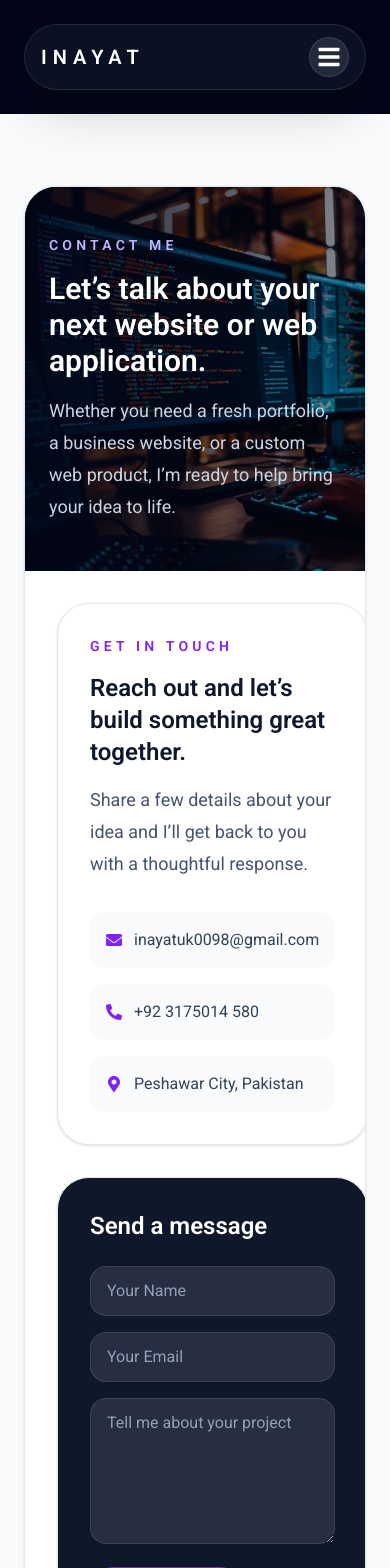
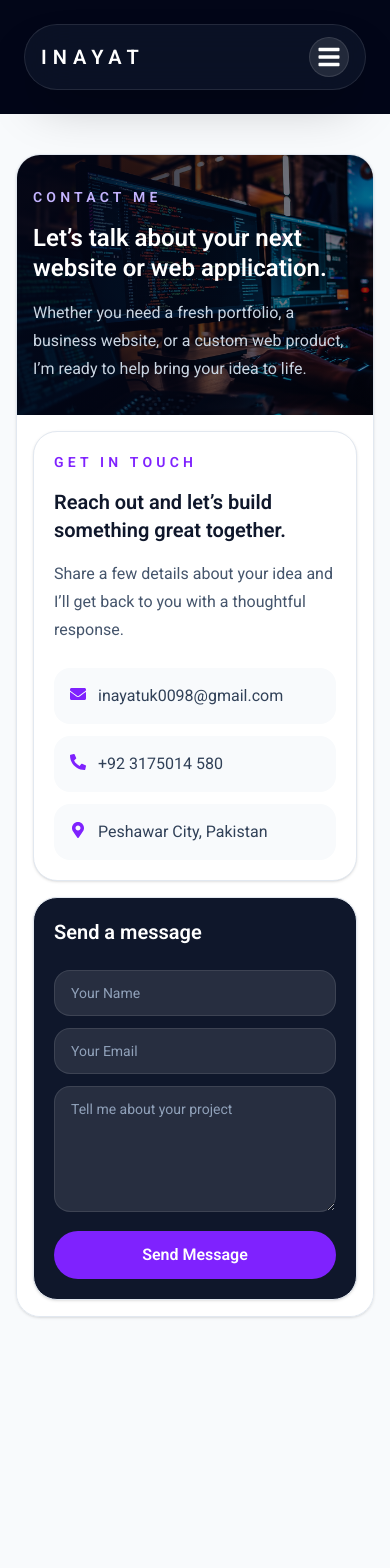
Before and after one commit to inayat1122804/portfolio-website, a React (Vite) app: page /contact in a window 390 px wide. Shown: the top 1568 px of the page. After the commit the page ends 1341 px from the top, so only its background shows below. Built offline with nearby package versions, Linux system fonts and the light colour scheme.

Commit message:
layot has been correct on mobile screen in contact page

```diff
--- a/src/components/ContactPage.jsx
+++ b/src/components/ContactPage.jsx
@@ -47,10 +47,10 @@ const ContactPage = () => {
 
   return (
     <section className="min-h-screen bg-slate-50 text-slate-900">
-      <div className="mx-auto max-w-7xl px-6 py-10 sm:px-8 lg:px-10 lg:py-16">
-        <div className="mt-8 overflow-hidden rounded-[2rem] border border-slate-200 shadow-sm">
+      <div className="mx-auto max-w-7xl px-4 py-6 sm:px-6 sm:py-8 lg:px-10 lg:py-16">
+        <div className="mt-4 overflow-hidden rounded-[1.5rem] border border-slate-200 shadow-sm sm:mt-8 sm:rounded-[2rem]">
           <div
-            className="relative min-h-[260px] bg-cover bg-center px-6 py-12 sm:px-10 sm:py-16"
+            className="relative min-h-[220px] bg-cover bg-center px-4 py-8 sm:min-h-[260px] sm:px-6 sm:py-10 lg:px-10 lg:py-16"
             style={{
               backgroundImage: `linear-gradient(90deg, rgba(2,6,23,0.9), rgba(2,6,23,0.45)), url(${heroBack})`,
             }}
@@ -59,57 +59,66 @@ const ContactPage = () => {
               <p className="text-sm font-semibold uppercase tracking-[0.3em] text-violet-300">
                 Contact Me
               </p>
-              <h1 className="mt-4 text-3xl font-semibold sm:text-4xl">
+              <h1 className="mt-4 text-2xl font-semibold leading-tight sm:text-3xl lg:text-4xl">
                 Let’s talk about your next website or web application.
               </h1>
-              <p className="mt-4 text-lg leading-8 text-slate-300">
+              <p className="mt-4 text-base leading-7 text-slate-300 sm:text-lg sm:leading-8">
                 Whether you need a fresh portfolio, a business website, or a
                 custom web product, I’m ready to help bring your idea to life.
               </p>
             </div>
           </div>
 
-          <div className="grid gap-8 bg-white p-8 sm:p-10 lg:grid-cols-[0.95fr_1.05fr]">
-            <div className="rounded-[2rem] border border-slate-200 bg-white p-8 shadow-sm sm:p-10">
+          <div className="grid gap-4 bg-white p-4 sm:gap-6 sm:p-6 lg:grid-cols-[0.95fr_1.05fr] lg:gap-8 lg:p-8">
+            <div className="rounded-[1.5rem] border border-slate-200 bg-white p-5 shadow-sm sm:p-7 lg:p-8">
               <p className="text-sm font-semibold uppercase tracking-[0.3em] text-violet-600">
                 Get In Touch
               </p>
-              <h2 className="mt-4 text-2xl font-semibold text-slate-900">
+              <h2 className="mt-4 text-xl font-semibold text-slate-900 sm:text-2xl">
                 Reach out and let’s build something great together.
               </h2>
-              <p className="mt-4 text-lg leading-8 text-slate-600">
+              <p className="mt-4 text-base leading-7 text-slate-600 sm:text-lg sm:leading-8">
                 Share a few details about your idea and I’ll get back to you
                 with a thoughtful response.
               </p>
 
-              <div className="mt-8 space-y-4">
-                <div className="flex items-center gap-3 rounded-2xl bg-slate-50 p-4">
-                  <FaEnvelope className="text-violet-600" />
-                  <span className="text-slate-700">inayatuk0098@gmail.com</span>
+              <div className="mt-6 space-y-3 sm:mt-8 sm:space-y-4">
+                <div className="flex items-start gap-3 rounded-2xl bg-slate-50 p-4 sm:items-center">
+                  <FaEnvelope className="mt-0.5 flex-shrink-0 text-violet-600 sm:mt-0" />
+                  <span className="break-words text-slate-700">
+                    inayatuk0098@gmail.com
+                  </span>
                 </div>
-                <div className="flex items-center gap-3 rounded-2xl bg-slate-50 p-4">
-                  <FaPhoneAlt className="text-violet-600" />
-                  <span className="text-slate-700">+92 3175014 580</span>
+                <div className="flex items-start gap-3 rounded-2xl bg-slate-50 p-4 sm:items-center">
+                  <FaPhoneAlt className="mt-0.5 flex-shrink-0 text-violet-600 sm:mt-0" />
+                  <span className="break-words text-slate-700">
+                    +92 3175014 580
+                  </span>
                 </div>
-                <div className="flex items-center gap-3 rounded-2xl bg-slate-50 p-4">
-                  <FaMapMarkerAlt className="text-violet-600" />
-                  <span className="text-slate-700">
+                <div className="flex items-start gap-3 rounded-2xl bg-slate-50 p-4 sm:items-center">
+                  <FaMapMarkerAlt className="mt-0.5 flex-shrink-0 text-violet-600 sm:mt-0" />
+                  <span className="break-words text-slate-700">
                     Peshawar City, Pakistan
                   </span>
                 </div>
               </div>
             </div>
 
-            <div className="rounded-[2rem] border border-slate-200 bg-slate-900 p-8 text-white shadow-sm sm:p-10">
-              <h2 className="text-2xl font-semibold">Send a message</h2>
-              <form className="mt-6 space-y-4" onSubmit={handleSubmit}>
+            <div className="rounded-[1.5rem] border border-slate-200 bg-slate-900 p-5 text-white shadow-sm sm:p-7 lg:p-8">
+              <h2 className="text-xl font-semibold sm:text-2xl">
+                Send a message
+              </h2>
+              <form
+                className="mt-6 space-y-3 sm:space-y-4"
+                onSubmit={handleSubmit}
+              >
                 <input
                   value={formData.name}
                   onChange={handleChange}
                   type="text"
                   name="name"
                   placeholder="Your Name"
-                  className="w-full rounded-2xl border border-white/10 bg-white/10 px-4 py-3 text-white outline-none placeholder:text-slate-400"
+                  className="w-full rounded-2xl border border-white/10 bg-white/10 px-4 py-3 text-sm text-white outline-none placeholder:text-slate-400 sm:text-base"
                 />
                 <input
                   value={formData.email}
@@ -117,7 +126,7 @@ const ContactPage = () => {
                   type="email"
                   name="email"
                   placeholder="Your Email"
-                  className="w-full rounded-2xl border border-white/10 bg-white/10 px-4 py-3 text-white outline-none placeholder:text-slate-400"
+                  className="w-full rounded-2xl border border-white/10 bg-white/10 px-4 py-3 text-sm text-white outline-none placeholder:text-slate-400 sm:text-base"
                 />
                 <textarea
                   rows="5"
@@ -125,17 +134,17 @@ const ContactPage = () => {
                   value={formData.message}
                   onChange={handleChange}
                   placeholder="Tell me about your project"
-                  className="w-full rounded-2xl border border-white/10 bg-white/10 px-4 py-3 text-white outline-none placeholder:text-slate-400"
+                  className="min-h-[120px] w-full rounded-2xl border border-white/10 bg-white/10 px-4 py-3 text-sm text-white outline-none placeholder:text-slate-400 sm:text-base"
                 />
                 <button
                   type="submit"
-                  className="rounded-full bg-violet-600 px-6 py-3 font-semibold text-white transition hover:bg-violet-500"
+                  className="w-full rounded-full bg-violet-600 px-6 py-3 font-semibold text-white transition hover:bg-violet-500 sm:w-auto"
                 >
                   Send Message
                 </button>
                 {status.message && (
                   <p
-                    className={`text-sm ${
+                    className={`text-sm break-words ${
                       status.type === "error"
                         ? "text-red-400"
                         : "text-emerald-400"
```
